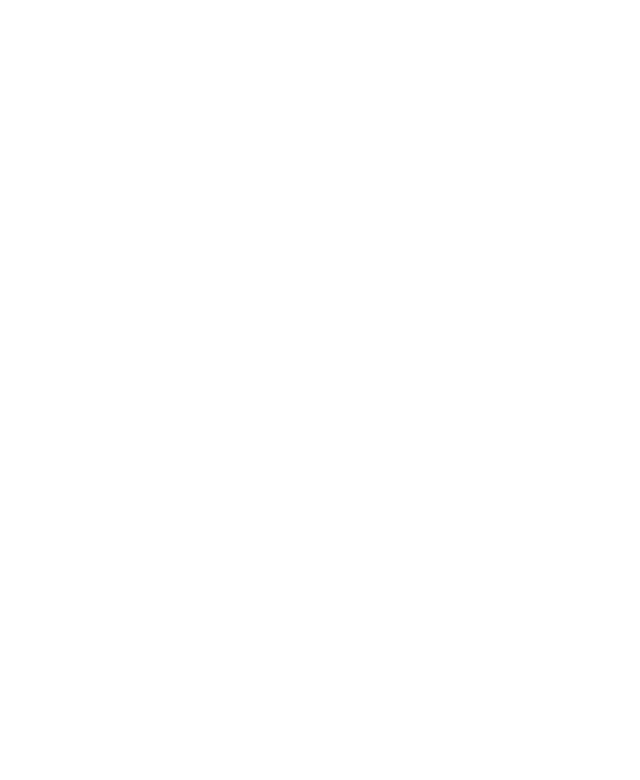
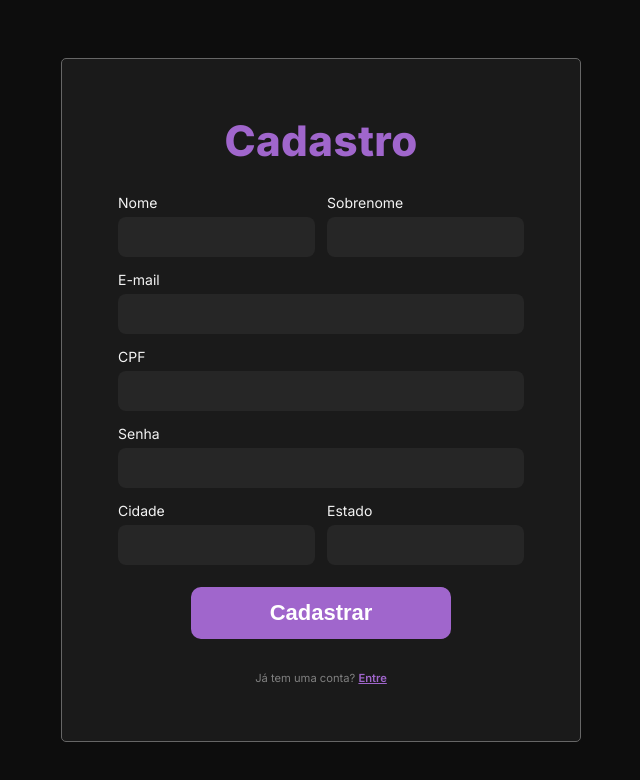
Before and after one commit to luciomessiassantos/Gerenciamento-Transporte-Estudantil, a plain HTML site: page src/SignUp/index.html in a window 1280 px wide. Shown: the whole page, without its empty margins (319-959 px from the left). Drawn offline with Linux system fonts and the light colour scheme.

Commit message:
Modificação visual de página de cadastro

```diff
--- a/src/Login/style.css
+++ b/src/Login/style.css
@@ -121,7 +121,7 @@
 }
 
 .form-section form {
-    width: 80%;
+    width: 95%;
     height: 70%;
     display: flex;
     flex-direction: column;
@@ -131,7 +131,7 @@
 
 .input-label {
     width: 100%;
-    height: 50%;
+    height: 70%;
     display: flex;
     flex-direction: column;
 }
@@ -145,7 +145,7 @@
 
 .input-label input {
     width: 100%;
-    height: 40%;
+    height: 60%;
     padding-inline: 4px;
 
     font-family: var(--font-inter);
@@ -1101,3 +1101,6 @@ input:focus {
 
 
 }
+
+
+/* Meu Deus do CÉU, o tanto de linha Jesus Cristo */
--- a/src/SignUp/index.html
+++ b/src/SignUp/index.html
@@ -0,0 +1,74 @@
+<!DOCTYPE html>
+<html lang="pt-BR">
+<head>
+    <meta charset="UTF-8">
+    <meta name="viewport" content="width=device-width, initial-scale=1.0">
+    <title>Login</title>
+    <link rel="stylesheet" href="https://cdnjs.cloudflare.com/ajax/libs/font-awesome/7.0.1/css/all.min.css" integrity="sha512-2SwdPD6INVrV/lHTZbO2nodKhrnDdJK9/kg2XD1r9uGqPo1cUbujc+IYdlYdEErWNu69gVcYgdxlmVmzTWnetw==" crossorigin="anonymous" referrerpolicy="no-referrer" />
+    <link rel="stylesheet" href="../variables.css">
+    <link rel="stylesheet" href="style.css">
+</head>
+<body>
+
+    <main class="signup-main">
+        <article class="form-article">
+            <section class="form-section">
+                <h1 class="form-title">Cadastro</h1>
+
+                <form id="signup-form">
+
+                    <div class="fields-row">
+                        <div class="input-label">
+                            <label>Nome</label>
+                            <input type="text">
+                        </div>
+
+                        <div class="input-label">
+                            <label>Sobrenome</label>
+                            <input type="text">
+                        </div>
+                    </div>
+
+                    <div class="input-label">
+                        <label>E-mail</label>
+                        <input type="email">
+                    </div>
+
+                    <div class="input-label">
+                        <label>CPF</label>
+                        <input type="text">
+                    </div>
+
+                    <div class="input-label">
+                        <label>Senha</label>
+                        <input type="password">
+                    </div>
+
+                    <div class="fields-row">
+                        <div class="input-label">
+                            <label>Cidade</label>
+                            <input type="text">
+                        </div>
+
+                        <div class="input-label">
+                            <label>Estado</label>
+                            <input type="text">
+                        </div>
+                    </div>
+
+                    <button class="form-button">Cadastrar</button>
+
+                    <p class="login-link">
+                        Já tem uma conta? <a href="../Login/index.html">Entre</a>
+                    </p>
+
+                </form>
+            </section>
+        </article>
+    </main>
+
+
+    <script src="script.js"></script>
+
+</body>
+</html>
--- a/src/SignUp/style.css
+++ b/src/SignUp/style.css
@@ -0,0 +1,201 @@
+@import url("../variables.css");
+
+* {
+    box-sizing: border-box;
+    margin: 0;
+    padding: 0;
+}
+html,body {
+    height: 100%;
+}
+body {
+    font-family: var(--font-inter);
+    background: var(--bg-color);
+    color: var(--text-default);
+    -webkit-font-smoothing: antialiased;
+    -moz-osx-font-smoothing: grayscale;
+}
+
+.signup-main {
+    min-height: 100vh;
+    display: flex;
+    align-items: center;
+    justify-content: center;
+    padding: 32px;
+}
+
+.form-article {
+    width: min(520px, 90vw);
+    background: var(--items-color);
+    padding: 44px 40px;
+    border-radius: 5px;
+    border: var(--default-stroke);
+    display: block;
+}
+
+.form-section {
+    width: 100%;
+}
+
+.form-title {
+    text-align: center;
+    color: var(--contrast-color);
+    font-weight: 800;
+    font-size: 36px;
+    margin-bottom: 28px;
+    letter-spacing: 0.4px;
+}
+
+form {
+    width: 100%;
+    display: flex;
+    flex-direction: column;
+    gap: 14px;
+}
+
+.fields-row {
+    display: flex;
+    gap: 12px;
+    width: 100%;
+}
+
+.fields-row .input-label {
+    flex: 1 1 0;
+    min-width: 0;
+}
+
+.input-label {
+    display: flex;
+    flex-direction: column;
+    gap: 6px;
+}
+
+.input-label label {
+    font-size: 14px;
+    color: var(--text-default);
+    opacity: 0.95;
+}
+
+.input-label input {
+    width: 100%;
+    height: 40px;
+    padding: 0 12px;
+    font-size: 0.95rem;
+    color: var(--text-default);
+    background: var(--action-color);
+    border: none;
+    border-radius: 8px;
+    outline: none;
+}
+
+.form-button {
+    margin-top: 8px;
+    width: 220px;
+    max-width: 100%;
+    height: 48px;
+    background: var(--contrast-color);
+    color: var(--text-default);
+    border: none;
+    border-radius: 10px;
+    font-size: 20px;
+    font-weight: 700;
+    cursor: pointer;
+    align-self: center;
+    transition: transform 0.12s ease, opacity 0.12s ease;
+}
+
+.login-link {
+    text-align: center;
+    margin-top: 18px;
+    font-size: 0.7rem;
+    color: var(--text-mute);
+}
+
+.login-link a {
+    color: var(--contrast-color);
+    font-weight: 600;
+}
+
+@media (min-width: 1024px) {
+    .form-article {
+        padding: 56px 56px;
+        border-radius: 5px;
+    }
+
+    .form-title {
+        font-size: 42px;
+    }
+
+    .form-button {
+        width: 260px;
+        height: 52px;
+        font-size: 22px;
+    }
+}
+
+@media (max-width: 600px) {
+
+    .signup-main {
+        padding: 0;
+        display: flex;
+        justify-content: center;
+        align-items: center;
+        min-height: 100vh;
+        background-color: var(--items-color);
+    }
+
+    .form-article {
+        width: 100%;
+        height: 100vh;
+        background: transparent;
+        border: none;
+        border-radius: 0;
+        padding: 20px;
+        display: flex;
+        justify-content: center;
+        align-items: center;
+    }
+
+
+    .form-section {
+        width: 80%;
+        display: flex;
+        flex-direction: column;
+        justify-content: center;
+        align-items: center;
+    }
+
+    .form-title {
+        font-size: 3rem;
+        margin-bottom: 20px;
+        margin-top: 20px;
+    }
+
+    .fields-row {
+        flex-direction: column;
+    }
+
+    .input-label label {
+        font-size: 0.9rem;
+    }
+
+    .input-label input {
+        height: 48px;
+        padding: 0 12px;
+        font-size: 0.8rem;
+        background: var(--action-color);
+        border-radius: 5px;
+    }
+
+    .form-button {
+        width: 60vw;
+        height: 5vh;
+        font-size: 1.1rem;
+        margin-top: 20px;
+        margin-bottom: 10px;
+    }
+
+    .login-link {
+        font-size: 1.2rem;
+    }
+}
```
Also changed, not shown: src/Login/index.html (+2 -2 lines).
